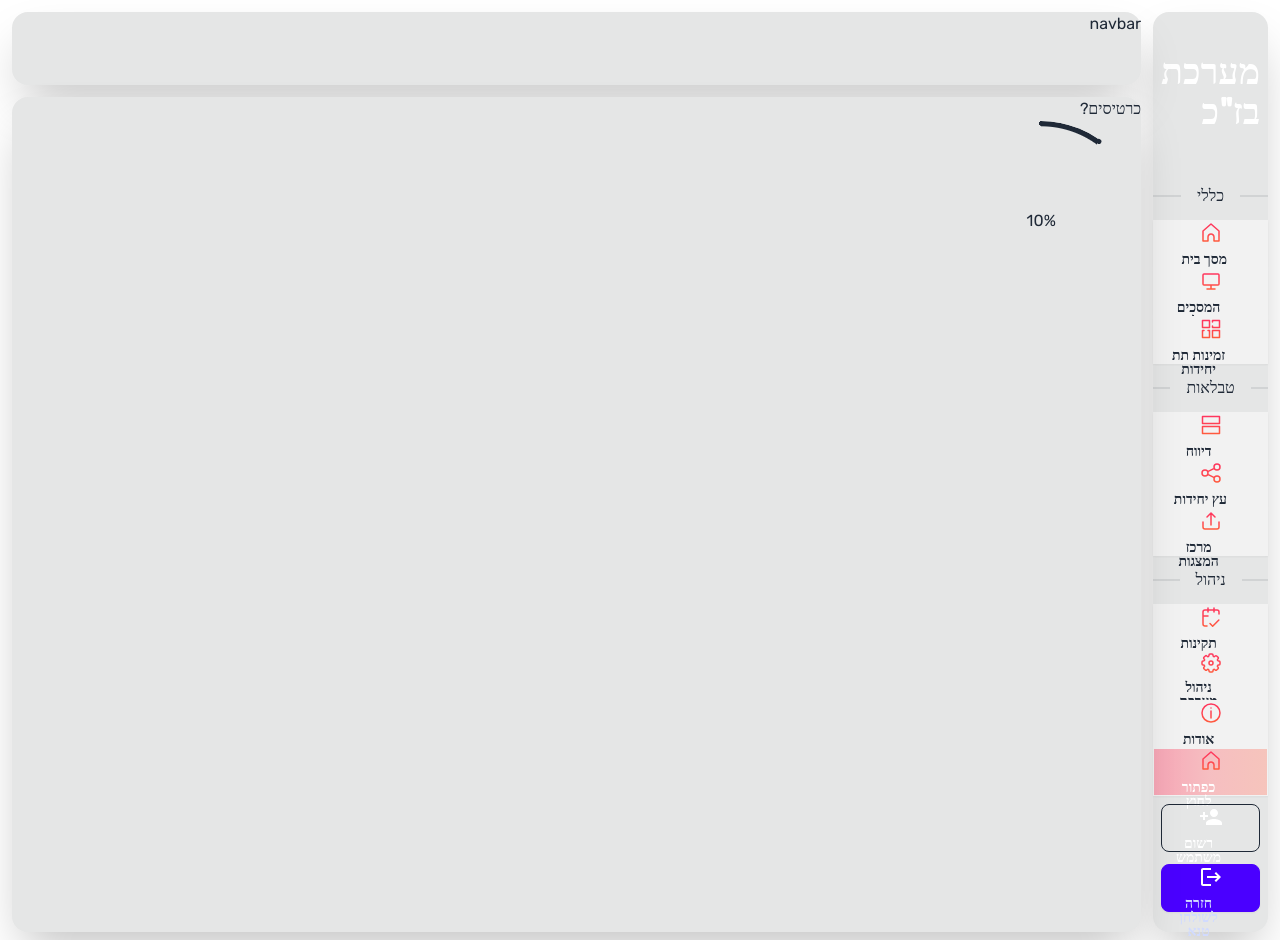
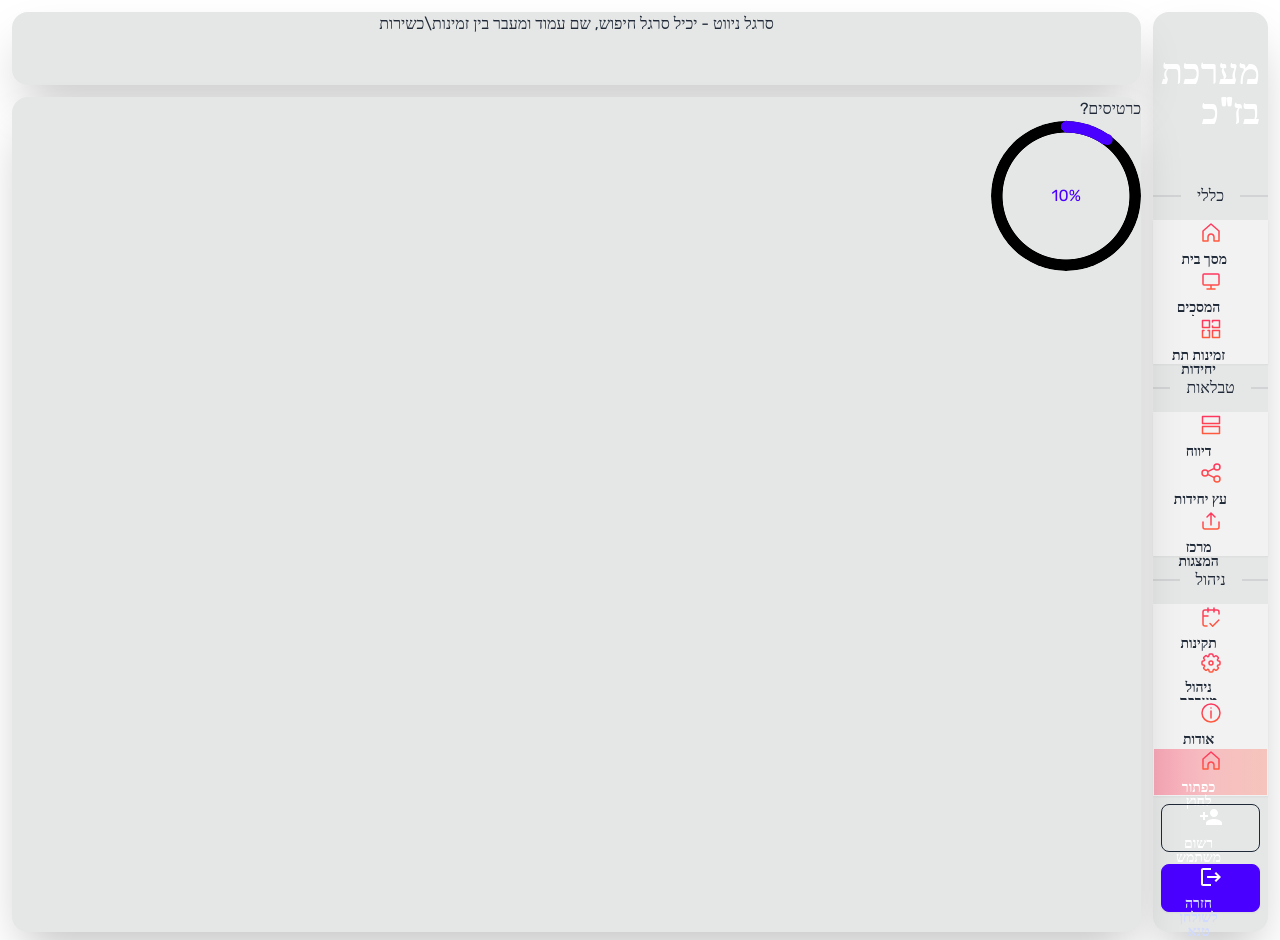
Before and after one commit to YuvalHad1220/daisy-comps, a React (Vite) app: page / in a window 1280 px wide. Built offline with nearby package versions, Linux system fonts and the light colour scheme.

Commit message:
restructure cards

```diff
--- a/src/Comps/Chart.tsx
+++ b/src/Comps/Chart.tsx
@@ -1,3 +1,5 @@
+import Paper from "./Paper";
+
 const Chart = () => {
 
     const redThres = 20;
@@ -8,10 +10,26 @@ const Chart = () => {
 
     const value = trueCount / (falseCount + trueCount) * 100;
 
+    // will be consisted of two charts - one gray and one purple
+    const CircleChart = () => (
+        <div className="relative">
+            <div className="radial-progress text-black absolute" style={{"--value": 100, "--thickness": "0.7rem", "--size": "150px",}}></div>
+            <div className="radial-progress text-primary absolute right-" style={{"--value": value, "--thickness": "0.7rem", "--size": "150px",}} role="progressbar">
+                <div>
+                    {value}%
+                </div>
+            </div>
+        </div>
+    );
+
     return (
-        <div>
-            <div className="radial-progress" style={{"--value": value, "--thickness": "0.3rem", "--size": "200px"}} role="progressbar">{value}%</div>
-        </div>
+        <Paper>
+            {/* <svg width="100" height="100" xmlns="http://www.w3.org/2000/svg">
+                <circle cx="50" cy="50" r="40" stroke="black" stroke-width="8" fill="none" shape-rendering="auto"/>
+            </svg> */}
+            <CircleChart />
+
+        </Paper>
     );
 
 };
--- /dev/null
+++ b/src/Comps/Paper.tsx
@@ -0,0 +1,17 @@
+import React from "react"
+
+interface iPaper {
+    classnames?: string,
+    children: React.ReactNode
+}
+
+const Paper: React.FC<iPaper> = ({classnames = "", children}) => {
+    const finalClassnames = "rounded-2xl shadow-2xl bg-base-300 " + classnames;
+    return (
+    <div className={finalClassnames}>
+        {children}
+      </div>
+    )
+};
+
+export default Paper;
--- a/src/Comps/Sidebar.tsx
+++ b/src/Comps/Sidebar.tsx
@@ -5,6 +5,7 @@ import AddUserIcon from "../assets/add_user.svg?react";
 import ToTeneTableIcon from "../assets/to_tene_table.svg?react";
 import HomepageIcon from "../assets/homepage.svg?react";
 import { ReactNode } from "react";
+import Paper from "./Paper";
 
 interface iSidebar {
     navSections: iNavSection[],
@@ -60,19 +61,20 @@ const NavItem = ({item} : {item: iNavItem}) => (
 const Sidebar: React.FC<iSidebar> = ({navSections, children}) => {
     return (
         <div className="grid sm:grid-cols-12 xl:grid-cols-10 h-screen gap-3 p-3">
-          <div className="col-span-1 rounded-2xl shadow-2xl bg-base-300 flex flex-col">
-            <BazakHeader />
+          <Paper classnames="col-span-1 flex flex-col">
+          <BazakHeader />
             <MainNavSection navSections={navSections} />
             <PressedButtonExample />
             <SidebarFooter />
-          </div>
+          </Paper>
+
           <div className="col-span-11 xl:col-span-9 flex flex-col gap-3 h-full ">
-          <div className="rounded-2xl shadow-2xl bg-base-300 h-20">
-            navbar
-          </div>
-          <div className="rounded-2xl shadow-2xl bg-base-300 h-full">
-            {children}
-          </div>
+            <Paper classnames="h-20">
+              <p className="text-center">סרגל ניווט - יכיל סרגל חיפוש, שם עמוד ומעבר בין זמינות\כשירות</p>
+            </Paper>
+          <Paper classnames="h-full">
+          {children}
+          </Paper>
           </div>
         </div>
       )
--- a/tailwind.config.js
+++ b/tailwind.config.js
@@ -1,4 +1,5 @@
 /** @type {import('tailwindcss').Config} */
+
 export default {
   content: [
     "./index.html",
```
